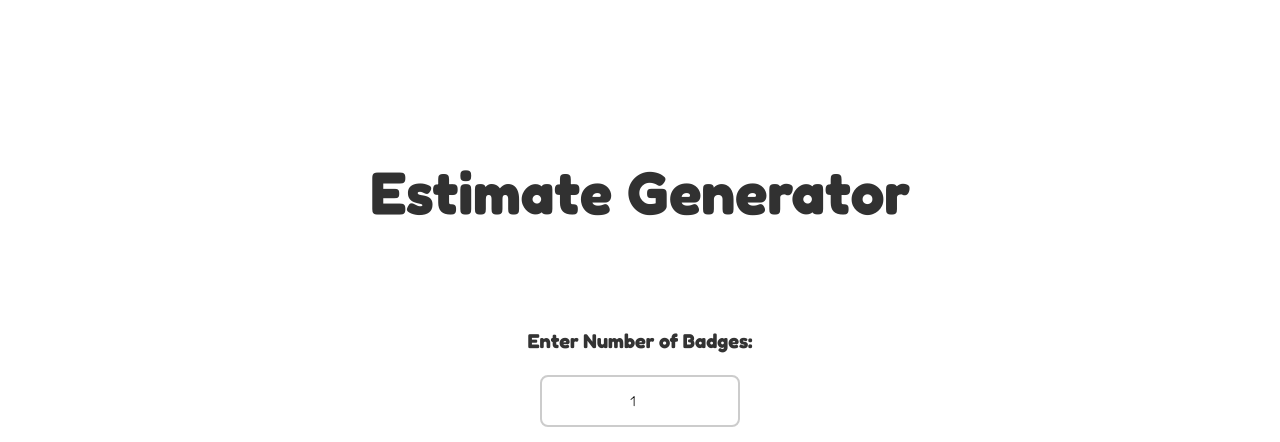
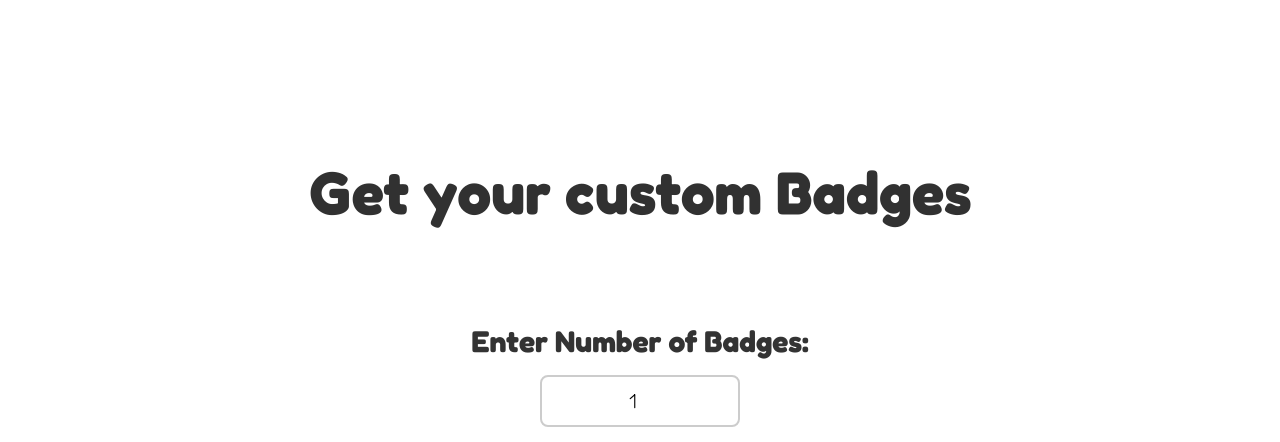
Before and after one commit to idreesiscoding/BadgeMaker.in, a plain HTML site: page index.html in a window 1280 px wide. Shown: the part 102-544 px from the top of the page. Drawn offline with Linux system fonts and the light colour scheme.

Commit message:
Add files via upload

```diff
--- a/index.html
+++ b/index.html
@@ -51,7 +51,10 @@
 			border-radius: 8px;
 			text-align: center;
 			font-weight: 100;
+
 		}
+
+
 
 		/* Additional styling for form elements */
 		label {
@@ -84,13 +87,13 @@
 		<div class="container">
 			<section class="calculator-section">
 				<div class="calculator">
-					<header>Estimate Generator</header>
+					<header>Get your custom Badges</header>
 
 					<form>
 						<!-- Removed product selection dropdown and replaced quantity dropdown with input field -->
 
-						<label for="quantity">Enter Number of Badges:</label>
-						<input type="number" id="quantity" min="1" value="1" oninput="updateTotalPrice()" />
+						<label style="font-size: 30px;" for="quantity">Enter Number of Badges:</label>
+						<input style="font-size: 20px;" type="number" id="quantity" min="1" value="1" oninput="updateTotalPrice()" />
 
 						<div id="output">Total Price: Rs<span id="totalPrice">0</span></div>
 
```
